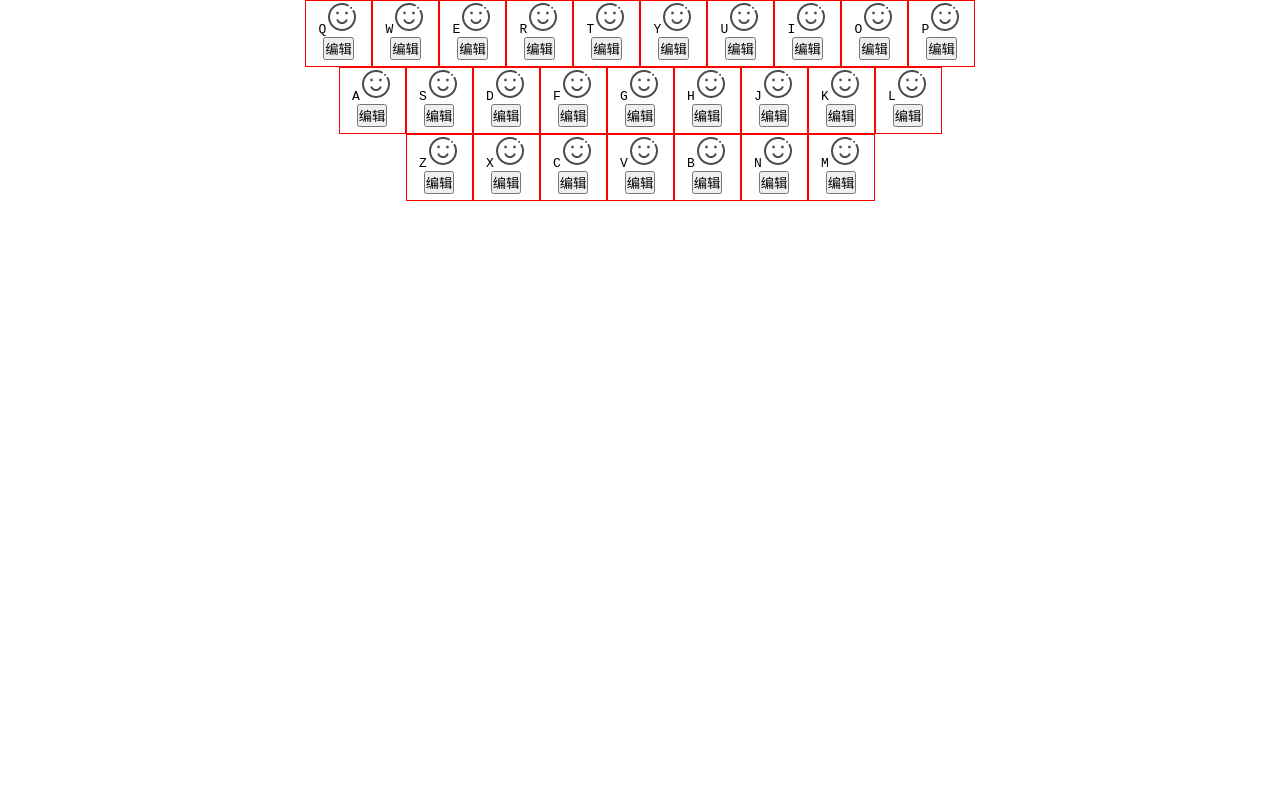
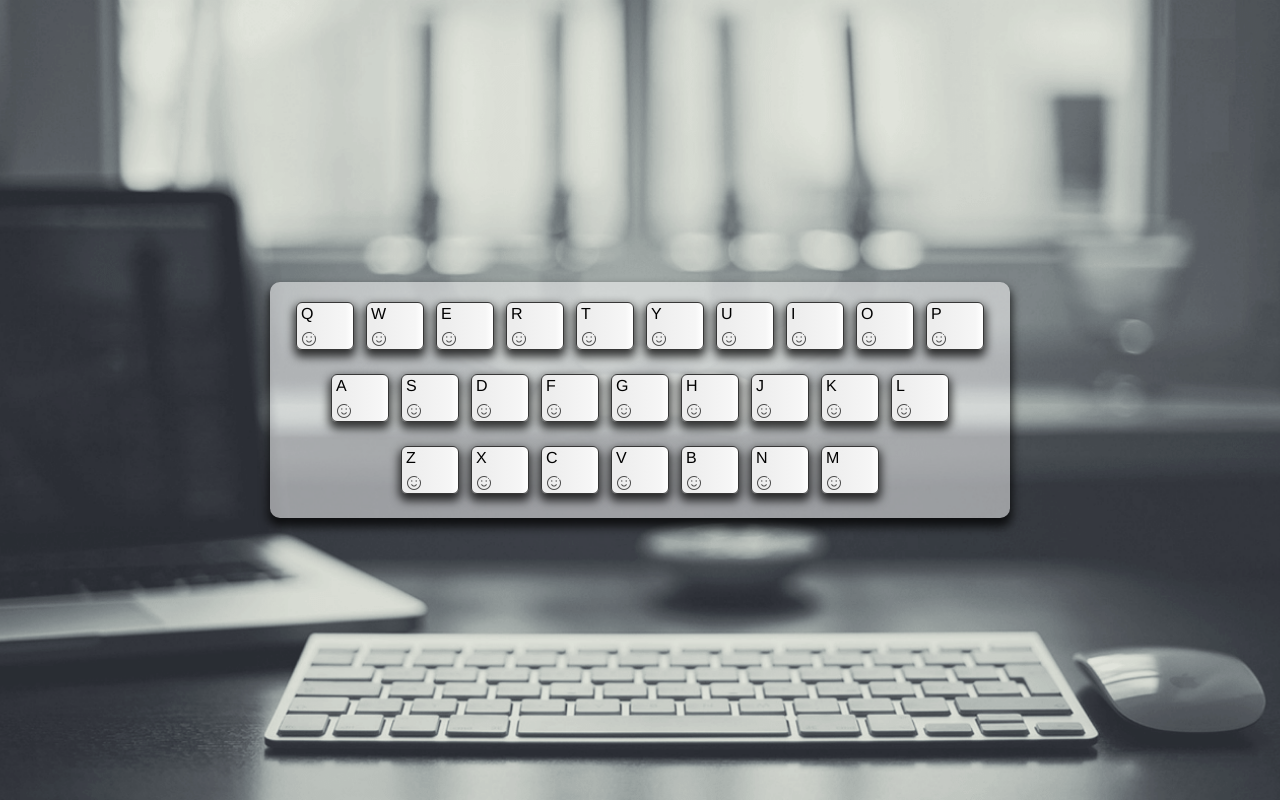
Before and after one commit to jamloveu/navWebsite, a plain HTML site: page 20190212/index4.html in a window 1280 px wide. Drawn offline with Linux system fonts and the light colour scheme.

Commit message:
优化代码

```diff
--- a/20190212/index4.html
+++ b/20190212/index4.html
@@ -7,7 +7,9 @@
 </head>
 <body>
 <header></header>
-<main id="myKeyboard"></main>
+<main>
+    <div id="myKeyboard" class="wrapper"></div>
+</main>
 <footer></footer>
 
 <script>
@@ -98,7 +100,7 @@
 
 
                 var kbdXXX = tag("kbd")
-                kbdXXX.className = "kbd"
+                kbdXXX.className = "key"
                 kbdXXX.appendChild(spanXXX)
                 kbdXXX.appendChild(imgXXX)
                 kbdXXX.appendChild(buttonXXX)
--- a/20190212/style.css
+++ b/20190212/style.css
@@ -1,14 +1,84 @@
 *{margin: 0; padding: 0;}
 a{text-decoration: none;}
-
 kbd{
     width: 5em;
     height: 5em;
     display: inline-block;
-    text-transform: uppercase;
-    border: 1px solid red;
+    text-transform: uppercase; //仅有大写字母
+position: relative;
+}
+kbd >button{
+    position: absolute;
+    right: 0;
+    bottom: 0;
+    display: none;
+
+}
+kbd:hover > button{
+    display: inline-block;
+    padding: 0 2px;
+    border-radius: 10px;
+}
+body{
+    background: grey url(./wall.jpg) no-repeat center center;
+    background-size: cover;
+}
+main{
+    text-align: center;
+    display: flex;
+    justify-content: center;
+    align-items: center;
+    height: 100vh;
+}
+#main{
+    display: inline-block;
+
+}
+.wrapper{
+    background: rgba(255, 255, 255, 0.5);
+    border-radius: 10px;
+    box-shadow: 0px 7px 10px 2px rgba(0,0,0,0.75);
+
+}
+.wrapper .row .key:hover{
+    transform: scale(1.1)
+}
+#main > div:nth-child(2){
+    margin-left: -4px;
+}
+#main > div:nth-child(3){
+    margin-left: -70px;
 }
 
-#myKeyboard div{
-    text-align: center;
+.key{
+    height: 46px;
+    width: 56px;
+    background: linear-gradient(to right, rgba(237,237,237,1) 0%,rgba(237,237,237,1) 13%,rgba(246,246,246,1) 87%,rgba(255,255,255,1) 99%,rgba(246,246,246,1) 100%);
+    border: 1px solid #373737;
+    color: #FAFAFA;
+    border-radius: 6px;
+    box-shadow: 0px 5px 10px 2px rgba(0,0,0,0.75);
+    font-size: 16px;
+    font-family: Helvetica;
+    position: relative;
 }
+
+.key img{
+    width: 16px;
+    height: 16px;
+    position: absolute;
+    left: 4px;
+    bottom: 2px;
+}
+.key .text{
+    position: absolute;
+    left: 4px;
+    top: 2px;
+    color: black;
+}
+.row{
+    margin: 20px;
+}
+.row .key{
+    margin: 0 6px;
+}
```
